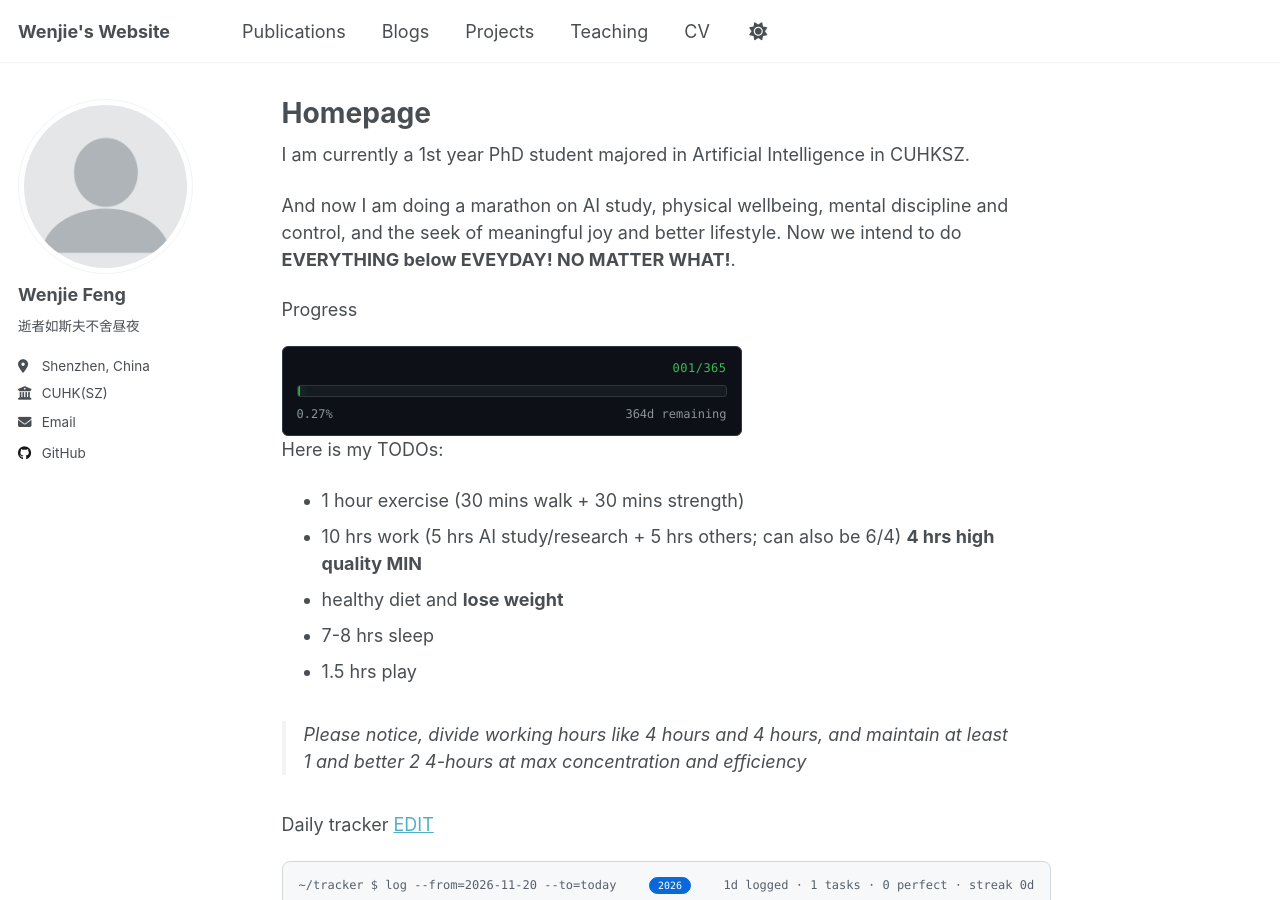
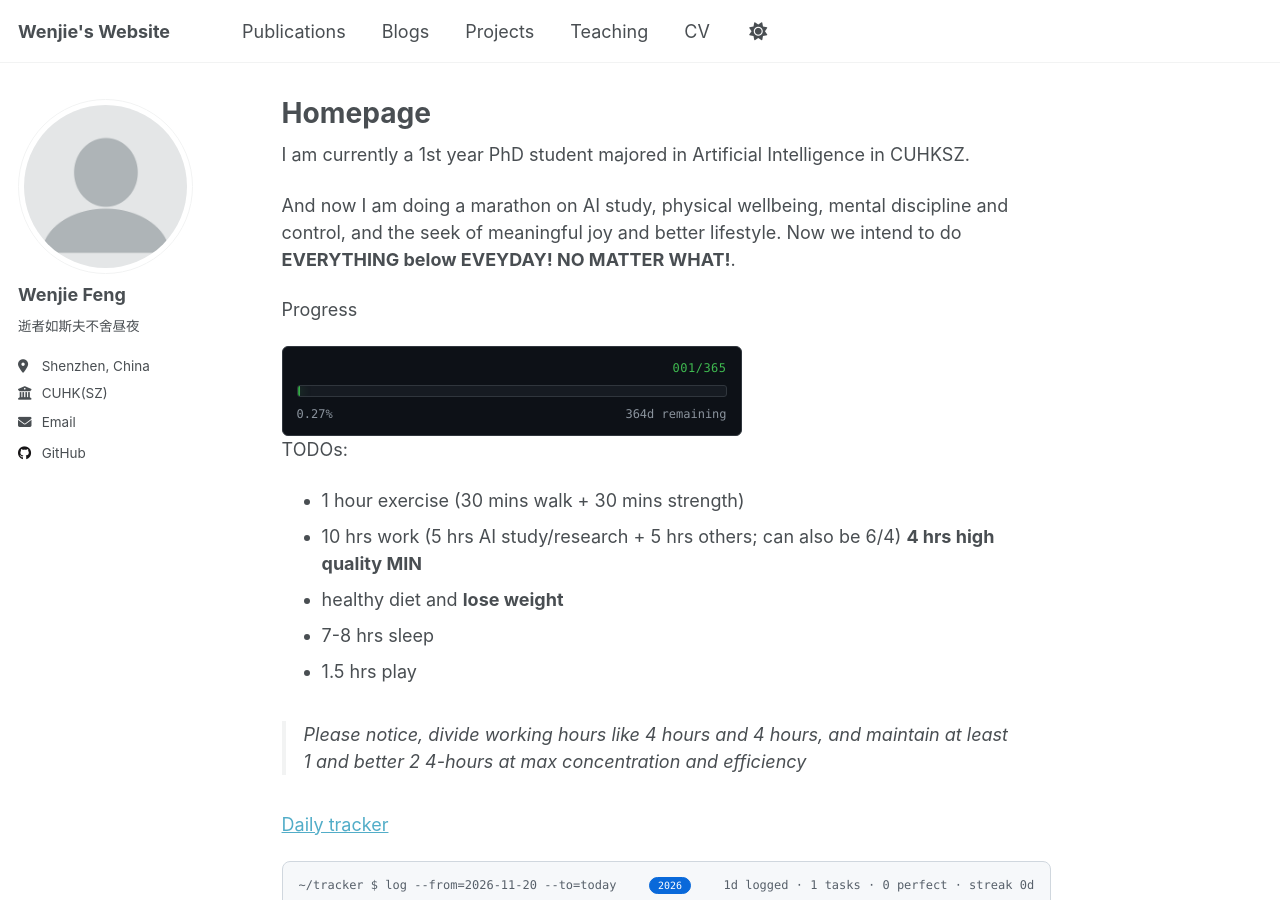
Before and after one commit to wenjiefeng04/wenjiefeng04.github.io, a Jekyll site: the page built from _pages/about.md, in a window 1280 px wide and 900 px high. Built offline with Jekyll 4.4.1, drawn with Linux system fonts in a browser that asks for light colours.

Commit message:
chinese notes works

```diff
--- a/_data/tracker/records.yml
+++ b/_data/tracker/records.yml
@@ -47,4 +47,4 @@
 #  "2026-11-24": ["# no tasks, just a note"]
 # ============================================================
 
-"2026-11-20": [exercise, "# starting day, trial run, should take this more serious 抓紧时间"]
+"2026-11-20": [exercise, "# starting day, trial run, should take this more serious"]
--- a/_pages/about.md
+++ b/_pages/about.md
@@ -12,8 +12,8 @@ And now I am doing a marathon on AI study, physical wellbeing, mental discipline
 
 Progress {% include progress-bar.html %}
 
-Here is my TODOs:
 
+TODOs:
 - 1 hour exercise (30 mins walk + 30 mins strength)
 - 10 hrs work (5 hrs AI study/research + 5 hrs others; can also be 6/4) **4 hrs high quality MIN**
 - healthy diet and **lose weight**
@@ -22,5 +22,5 @@ Here is my TODOs:
 
 > Please notice, divide working hours like 4 hours and 4 hours, and maintain at least 1 and better 2 4-hours at max concentration and efficiency
 
-Daily tracker [EDIT](https://github.com/wenjiefeng04/wenjiefeng04.github.io/edit/master/_data/tracker/records.yml)
+[Daily tracker](https://github.com/wenjiefeng04/wenjiefeng04.github.io/edit/master/_data/tracker/records.yml)
 {% include contribution-tracker.html %}
```
